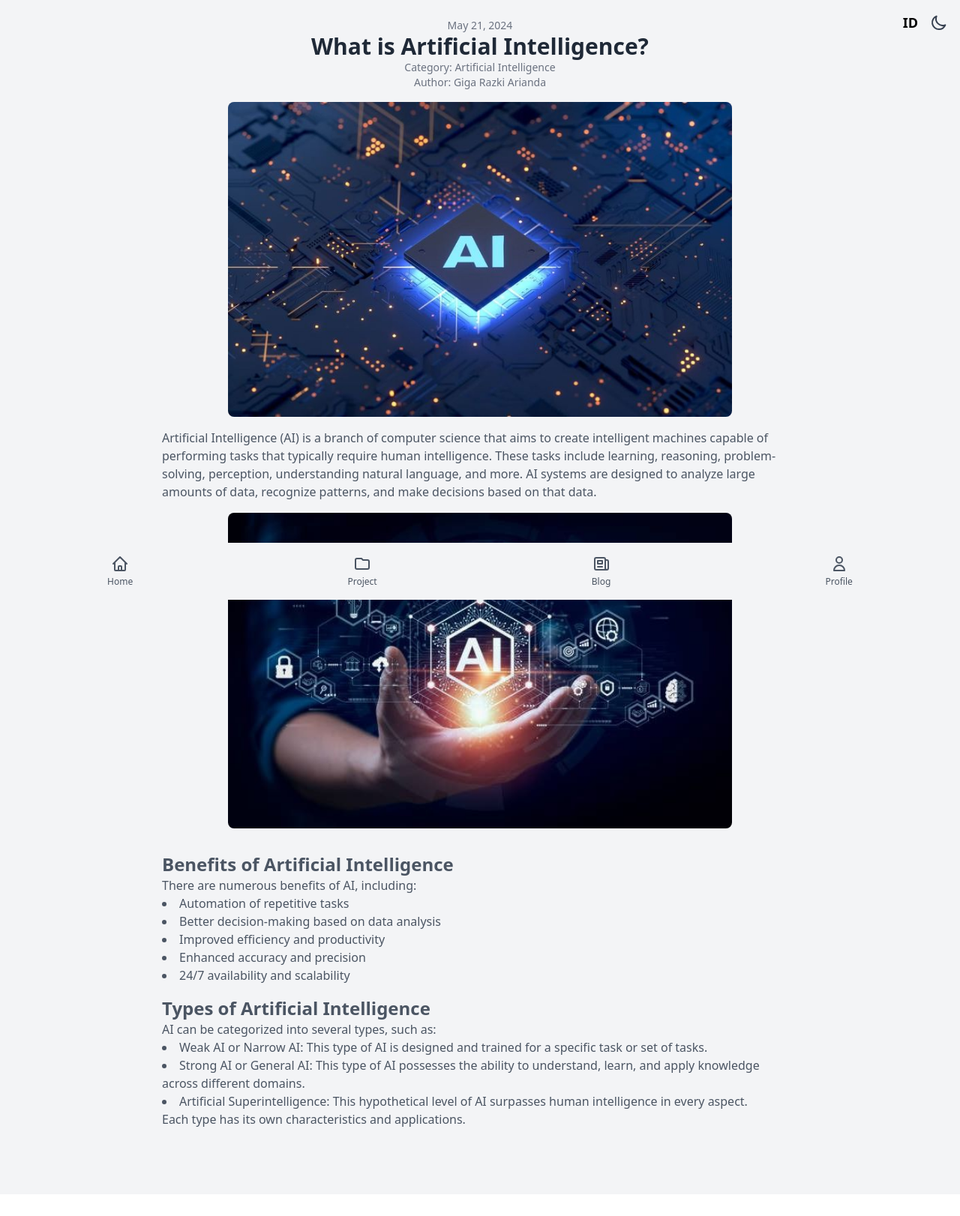
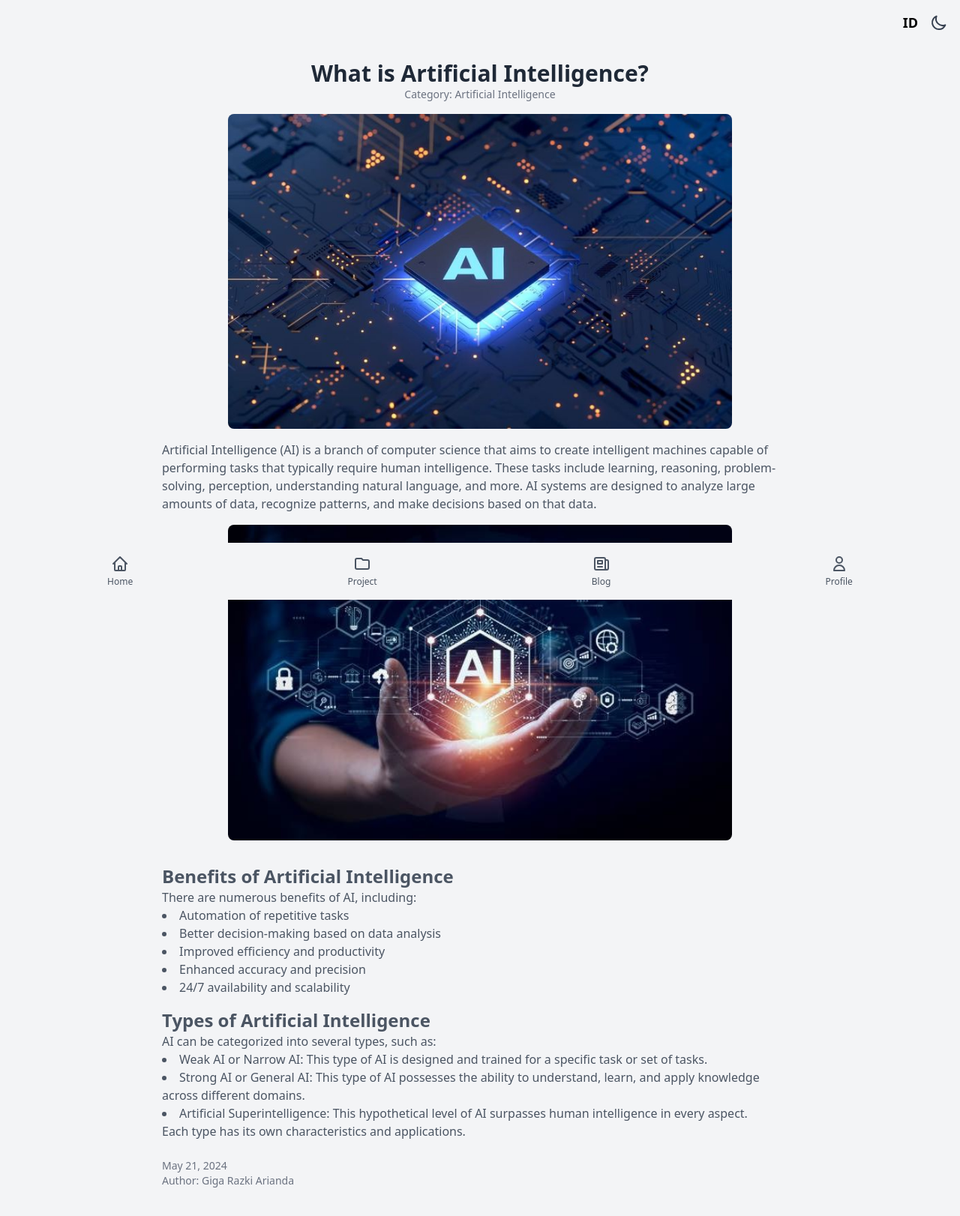
Before and after one commit to gigarazkiarianda/gigarazkiarianda-website, a React (Create React App) app: page /post/1 in a window 1280 px wide. Shown: the top 1622 px of the page at 75% size. Before the commit the page ends 1593 px from the top, so only its background shows below. Built offline with nearby package versions, Linux system fonts and the light colour scheme.

Commit message:
GRA WEBSITE V.1.5

```diff
--- a/src/component/Blog/Blog.js
+++ b/src/component/Blog/Blog.js
@@ -81,7 +81,7 @@ const Blog = () => {
           )}
         </button>
       </div>
-      <div className="flex-grow w-full px-4 py-8">
+      <div className="flex-grow w-full px-4 py-8 mt-14">
         <div className="flex flex-col w-full max-w-4xl mx-auto space-y-4">
           <input
             type="text"
--- a/src/component/Blog/BlogPost.js
+++ b/src/component/Blog/BlogPost.js
@@ -55,23 +55,23 @@ const BlogPost = () => {
           )}
         </button>
       </div>
-      <div className="w-full max-w-4xl p-6 overflow-y-auto bg-transparent" style={{ marginBottom: '64px' }}>
-        <p className="text-sm text-center text-gray-500 dark:text-gray-400">
-          {new Date(post.date).toLocaleDateString(language === 'EN' ? 'en-US' : 'id-ID', { year: 'numeric', month: 'long', day: 'numeric' })}
-        </p>
+      <div className="w-full max-w-4xl p-6 overflow-y-auto bg-transparent mt-14" style={{ marginBottom: '64px' }}>
         <h1 className="text-3xl font-bold text-center text-gray-800 dark:text-gray-200">{post.title[language]}</h1>
         <p className="text-sm text-center text-gray-500 dark:text-gray-400">
-          {language === 'EN' ? 'Category' : 'Kategori'}: {post.category[language]}
-        </p>
-        <p className="text-sm text-center text-gray-500 dark:text-gray-400">
-          {language === 'EN' ? 'Author' : 'Penulis'}: Giga Razki Arianda
-        </p>
+        {language === 'EN' ? 'Category' : 'Kategori'}: {post.category[language]}
+      </p>
         <div className="flex justify-center mt-4">
           <img src={post.img} alt={post.title[language]} className="w-full h-auto max-w-2xl mx-auto rounded-lg" />
         </div>
         <div className="mt-4 prose text-gray-600 dark:text-gray-400 dark:prose-dark">
           <div dangerouslySetInnerHTML={{ __html: post.content[language] }} />
         </div>
+        <p className="mt-6 text-sm text-gray-500 dark:text-gray-400">
+          {new Date(post.date).toLocaleDateString(language === 'EN' ? 'en-US' : 'id-ID', { year: 'numeric', month: 'long', day: 'numeric' })}
+        </p>
+        <p className="text-sm text-gray-500 dark:text-gray-400">
+          {language === 'EN' ? 'Author' : 'Penulis'}: Giga Razki Arianda
+        </p>
       </div>
       <footer className="fixed bottom-0 left-0 right-0 bg-gray-100 dark:bg-gray-800">
         <div className="flex justify-around py-4">
--- a/src/component/Project/Project.js
+++ b/src/component/Project/Project.js
@@ -71,7 +71,7 @@ const Project = () => {
         </button>
       </div>
       <div className="flex flex-col items-center mb-16 space-y-4 sm:flex-row sm:justify-center sm:items-center sm:space-x-8">
-        <div className="text-center">
+        <div className="text-center mt-14">
           <h3 className="text-xl font-semibold">{language === 'EN' ? 'Projects' : 'Proyek'}</h3>
         </div>
       </div>
@@ -121,7 +121,7 @@ const Project = () => {
                     {project.tag}
                   </span>
                   <Link
-                    to={`/project/${project.id}`} // Assuming project has an id
+                    to={`/project/${project.id}`}
                     className="px-3 py-1 text-xs font-semibold text-white bg-blue-500 rounded-full hover:bg-blue-600"
                   >
                     {language === 'EN' ? 'Details' : 'Detail'}
--- a/src/component/Project/ProjectPost.js
+++ b/src/component/Project/ProjectPost.js
@@ -73,7 +73,7 @@ const ProjectPost = () => {
           )}
         </button>
       </div>
-      <main className="container flex-grow p-4 mx-auto mt-12">
+      <main className="container flex-grow p-4 mx-auto mt-12 mb-12">
         <h1 className="mb-4 text-2xl font-semibold text-center">{projectName}</h1>
         <p className="flex items-center justify-center mb-4"> <span className="flex items-center"><GlobeAltIcon className="w-4 h-4 mr-1 " />{projectLanguages}</span></p>
         <img src={project.image} alt={projectName} className="object-cover w-full mx-auto mt-10 mb-4 rounded-lg md:w-auto md:max-h-80"  />
--- a/src/component/profile.js
+++ b/src/component/profile.js
@@ -154,7 +154,7 @@ const Profile = () => {
           )}
         </button>
       </div>
-      <div className="flex flex-col items-center mb-8 space-y-4">
+      <div className="flex flex-col items-center mb-8 space-y-4 mt-14">
         <img
           src="/assets/profile.png"
           alt="Profile"
```
